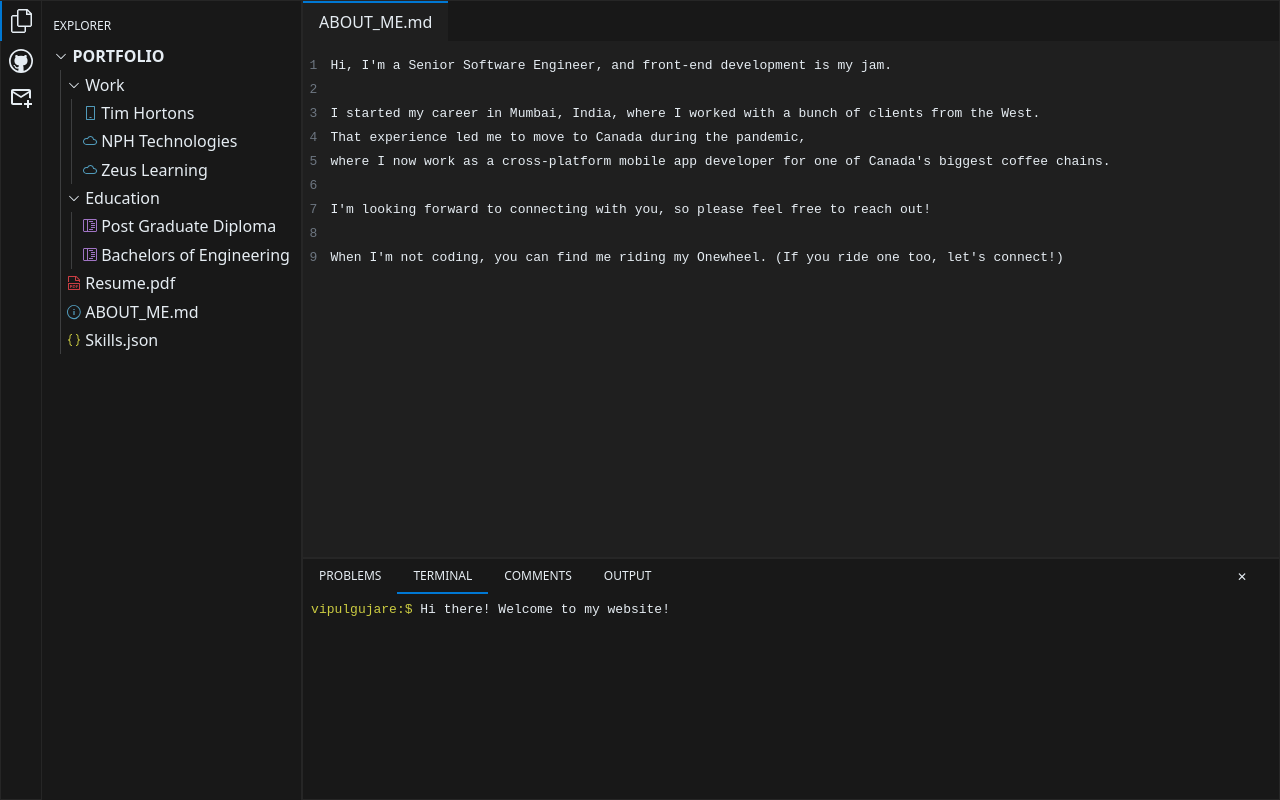
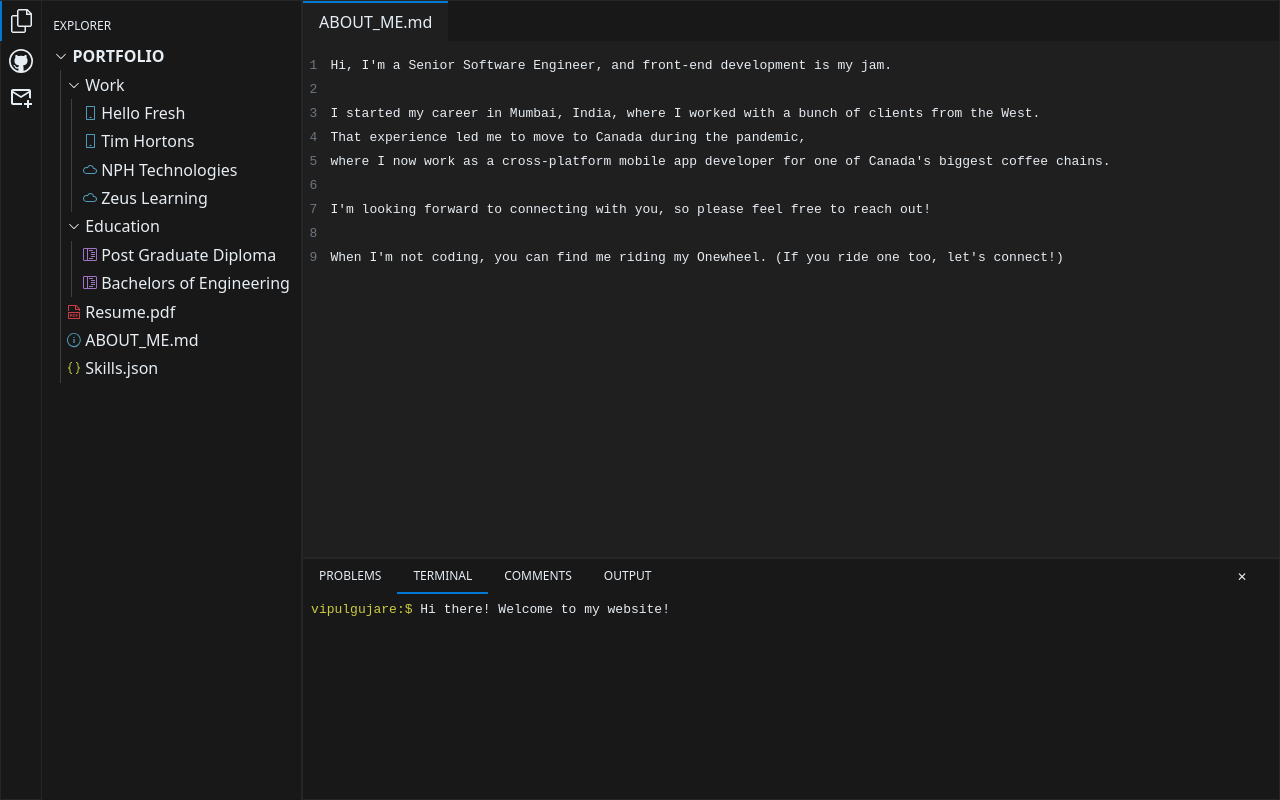
Before and after one commit to vipul-gujare/portfolio-react, a React (Vite) app: page / in a window 1280 px wide. Built offline with nearby package versions, Linux system fonts and the light colour scheme.

Commit message:
Enable Hello Fresh in menu

```diff
--- a/src/components/hamburger-menu/dropdown-items.tsx
+++ b/src/components/hamburger-menu/dropdown-items.tsx
@@ -14,6 +14,10 @@
   title: "Work",
   initialIsOpen: true,
   items: [
+    {
+      title: "Hello Fresh",
+      icon: <MobileIcon fill={Colors.ICON_BLUE} />,
+    },
     {
       title: "Tim Hortons",
       icon: <MobileIcon fill={Colors.ICON_BLUE} />,
```
